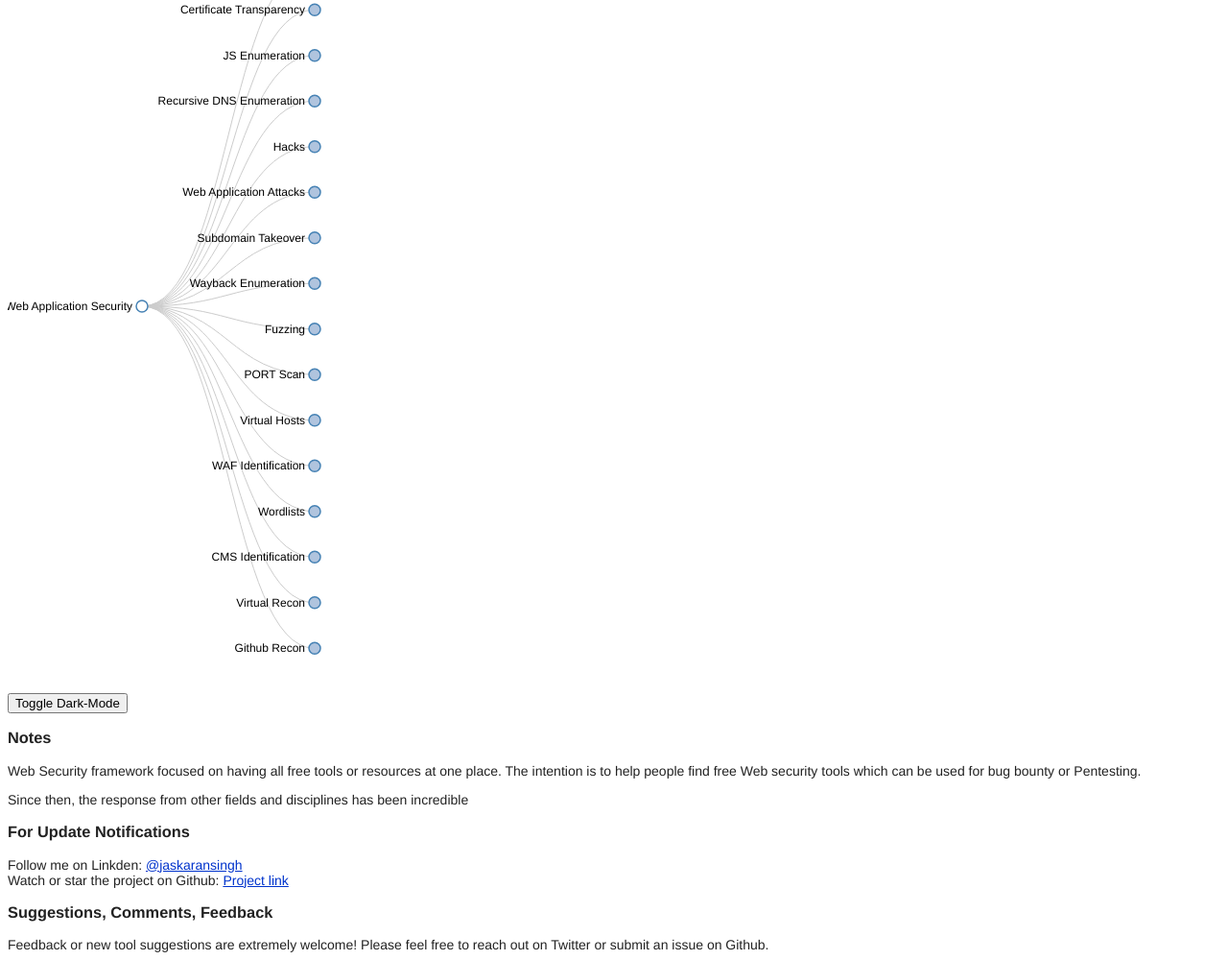
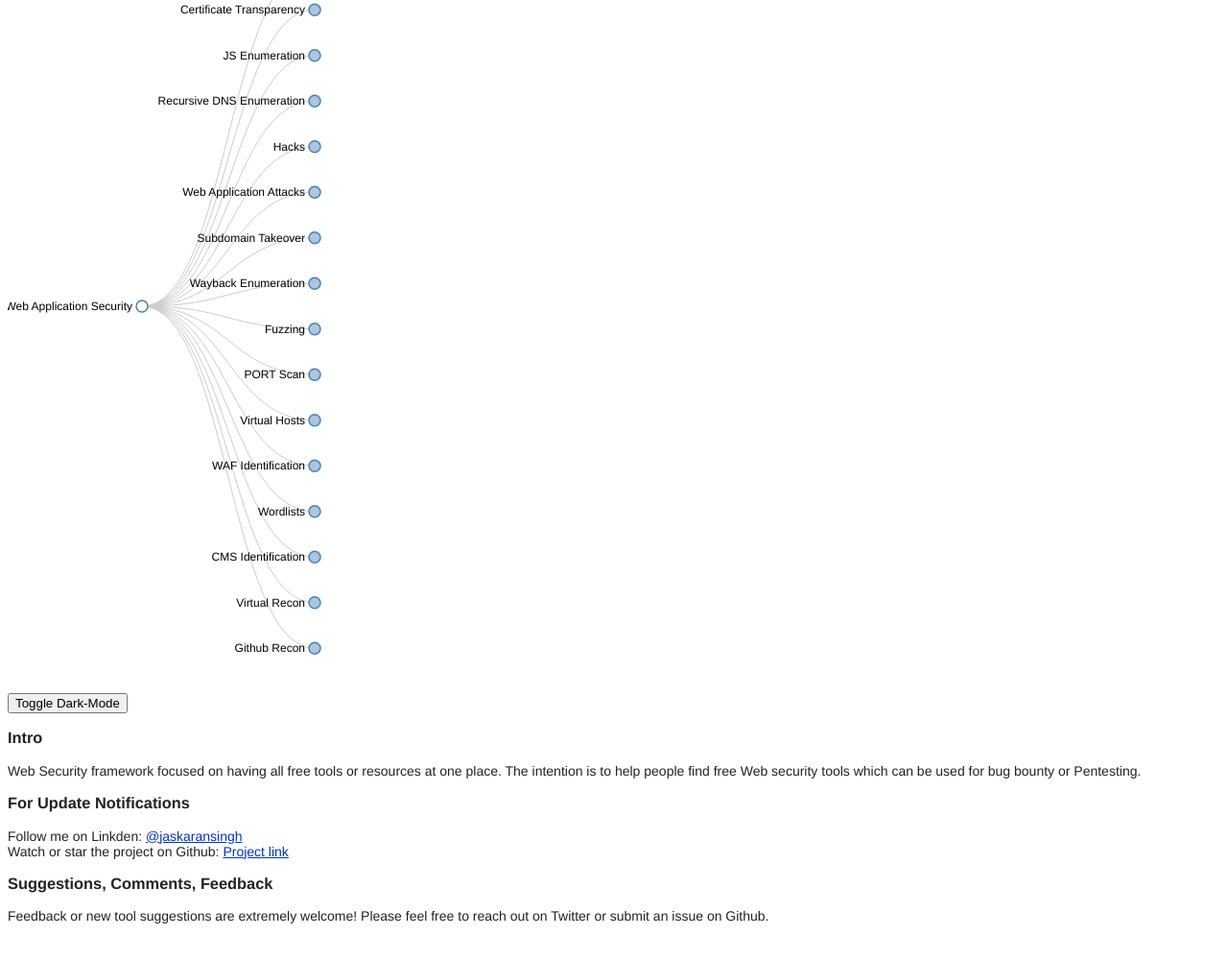
Before and after one commit to Jaskaran12/Web-Security-Mindmap, a website: page public/index.html in a window 1280 px wide. Shown: the part 176-1176 px from the top of the page at 96% size. After the commit the page ends 1146 px from the top, so only its background shows below. Drawn offline with Linux system fonts and the light colour scheme.

Commit message:
made some changes

```diff
--- a/public/index.html
+++ b/public/index.html
@@ -31,9 +31,8 @@
     <script src="js/arf.js"></script>
 
 
-    <h3>Notes</h3>
+    <h3>Intro</h3>
     Web Security framework focused on having all free tools or resources at one place.  The intention is to help people find free Web security tools which can be used for bug bounty or Pentesting.
-    <p> Since then, the response from other fields and disciplines has been incredible</p>
 
     <h3>For Update Notifications</h3>
     Follow me on Linkden: <a href="https://www.linkedin.com/in/jaskaransingh-dce/">@jaskaransingh</a><br>
```
Also changed, not shown: public/mindmap.png (added).
